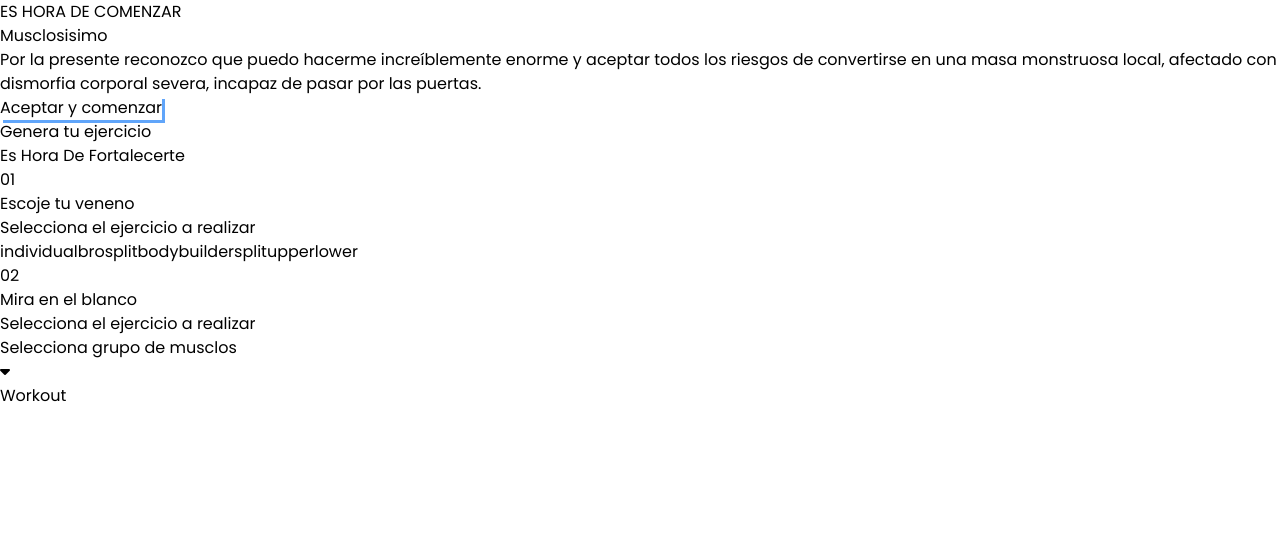
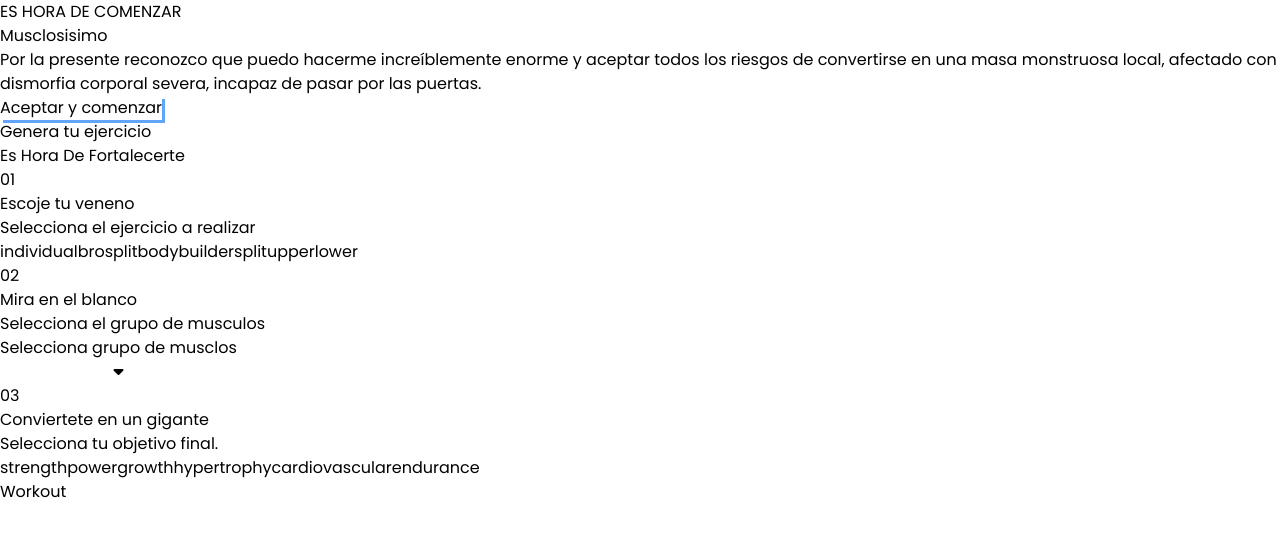
Before and after one commit to Gokuno/gym-app, a React (Vite) app: page / in a window 1280 px wide. Shown: the top 536 px of the page. Built offline with nearby package versions, Linux system fonts and the light colour scheme.

Commit message:
Funciones de butones

```diff
--- a/src/components/Generator.jsx
+++ b/src/components/Generator.jsx
@@ -1,6 +1,6 @@
-import React from 'react'
+import React, { useState } from 'react'
 import SectionWrapper from './SectionWrapper'
-import { WORKOUTS } from '../utils/swoldier'
+import { SCHEMES, WORKOUTS } from '../utils/swoldier'
 
 function Header(props) {
   const { index, title, description } = props
@@ -16,6 +16,39 @@ function Header(props) {
 }
 
 export default function Generator() {
+  const [showModal, setShowModal] = useState(false)
+  const [poison, setPoison] = useState('individual')
+  const [muscles, setMuscles] = useState([])
+  const [goal, setGoal] = useState('strength_power')
+ // let showModal = false
+
+  function toggleModal() {
+    setShowModal(!showModal)
+  }
+
+  function updateMuscles(muscleGroup) {
+    if (muscles.includes(muscleGroup)) {
+        setMuscles(muscles.filter(val => val !== muscleGroup))
+        return
+    }
+
+    if (muscles.length > 3) {
+        return
+    }
+
+    if (poison !== 'individual') {
+        setMuscles([muscleGroup])
+        setShowModal(false)
+        return
+    }
+
+    setMuscles([...muscles, muscleGroup])
+    if (muscles.length === 3) {
+        setShowModal(false)
+    }
+
+}
+
   return (
     <SectionWrapper header={"Genera tu ejercicio"} title={['Es', 'Hora', 'De', 'Fortalecerte']}>
       <Header index={'01'} title={'Escoje tu veneno'} description={"Selecciona el ejercicio a realizar"} />
@@ -23,20 +56,49 @@ export default function Generator() {
       <div className='grid grid-cols-2 sm:grid-cols-4 gap-4'>
       {Object.keys(WORKOUTS).map((type, typeIndex) => {
         return (
-          <button className='bg-slate-950 border border-blue-400 duration-200 hover:border-blue-600 py-3 rounded-lg' key={typeIndex}>
+          <button onClick={() => {
+            setMuscles([])
+            setPoison(type)
+      }} className={'bg-slate-950 border duration-200 hover:border-blue-600 py-3 rounded-lg ' + (type === poison ? ' border-blue-600': ' border-blue-400')} key={typeIndex}>
             <p className='capitalize'>{type.replaceAll('_', "")}</p>
           </button>
         )
       })}
       </div>
 
-      <Header index={'02'} title={'Mira en el blanco'} description={"Selecciona el ejercicio a realizar"} />
+      <Header index={'02'} title={'Mira en el blanco'} description={"Selecciona el grupo de musculos"} />
 
-      <div className='bg-slate-950 p-3 border border-solid border-blue-400 rounded-lg'>
-        <div className='relative flex items-center justify-center'>
-          <p>Selecciona grupo de musclos</p>
+      <div className='bg-slate-950 border border-solid border-blue-400 rounded-lg flex flex-col'>
+        <button onClick={toggleModal} className='relative p-3 flex items-center justify-center'>
+          <p className='capitalize'>{muscles.length == 0 ? 'Selecciona grupo de musclos' : muscles.join(' ')}</p>
           <i className="fa-solid absolute right-3 top-1/2 -translate-y-1/2 fa-caret-down"></i>
-        </div>
+        </button>
+        {showModal && (
+          <div className='flex flex-col px-3 pb-3'>
+             {(poison === 'individual' ? WORKOUTS[poison] : Object.keys(WORKOUTS[poison])).map((muscleGroup, muscleGroupIndex) => {
+                return (
+                  <button onClick={() => {
+                    updateMuscles(muscleGroup)
+                  }} key={muscleGroupIndex} className={'hover:text-blue-400 duration-200 ' + (muscles.includes(muscleGroup) ? ' text-blue-400' : ' ')}>
+                    <p className='uppercase'>{muscleGroup.replaceAll('_', ' ')}</p>
+                  </button>
+               )
+            })}
+          </div>
+        )}
+      </div>
+      <Header index={'03'} title={'Conviertete en un gigante'} description={"Selecciona tu objetivo final."} />
+
+      <div className='grid grid-cols-3 gap-4'>
+      {Object.keys(SCHEMES).map((scheme, schemeIndex) => {
+        return (
+          <button onClick={() => (
+            setGoal(scheme)
+          )} className={'bg-slate-950 border duration-200 hover:border-blue-600 py-3 rounded-lg ' + (scheme === goal ? ' border-blue-600': ' border-blue-400')} key={schemeIndex}>
+            <p className='capitalize'>{scheme.replaceAll('_', "")}</p>
+          </button>
+        )
+      })}
       </div>
     </SectionWrapper>
   )
```
